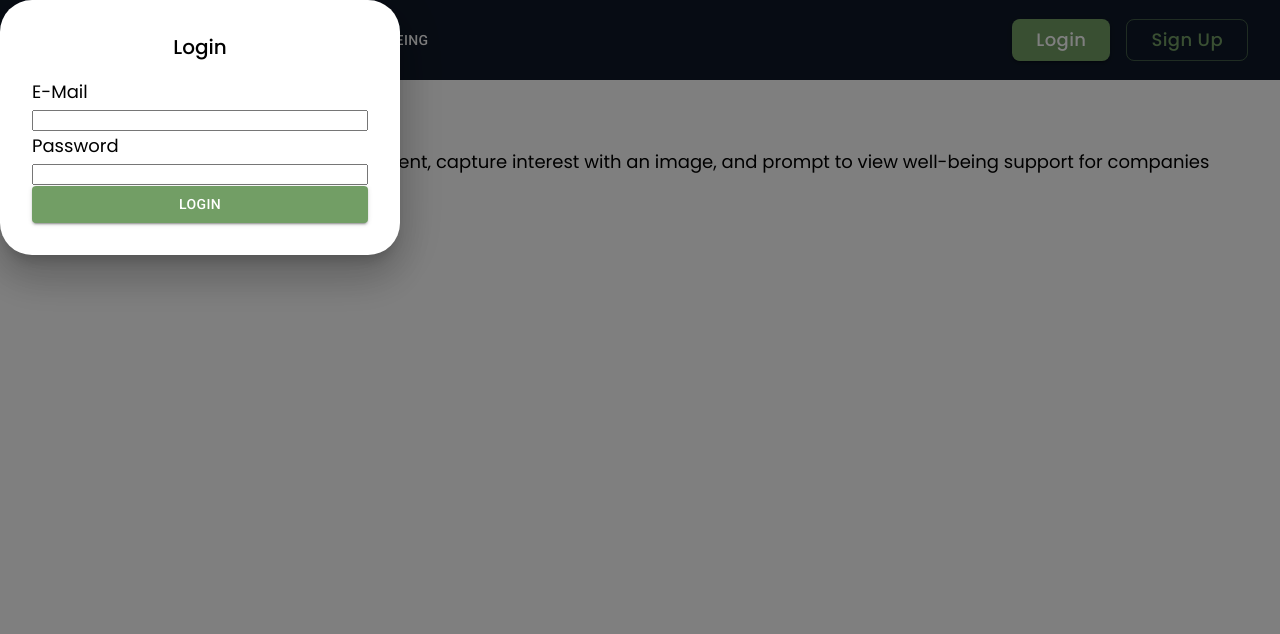
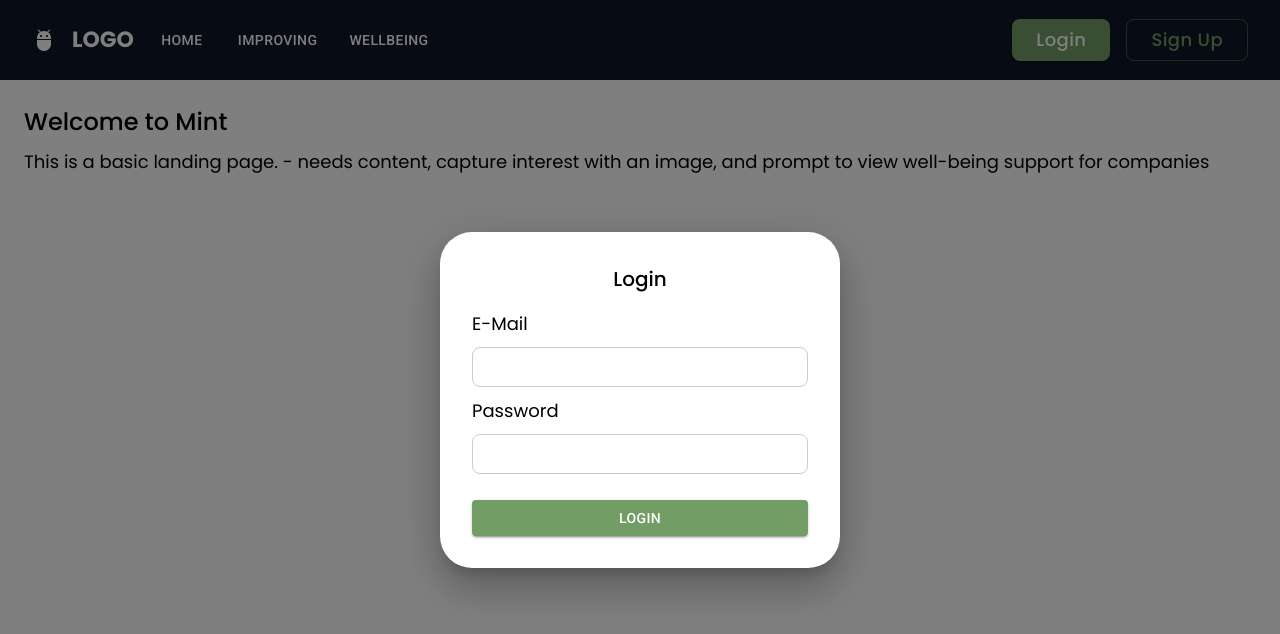
Before and after one commit to J24-Cobalt/front-end, a React (Vite) app: page / in a window 1280 px wide. Both pictures are taken after a click on the button "Login". Shown: the top 634 px of the page. Built offline with nearby package versions, Linux system fonts and the light colour scheme.

Commit message:
feat/login should be working now

```diff
--- a/src/features/dataSlices/auth/authSlice.ts
+++ b/src/features/dataSlices/auth/authSlice.ts
@@ -16,6 +16,8 @@ interface AuthState {
   error: string | null;
 }
 
+const userType = "company";
+
 // Async thunk for login
 export const login = createAsyncThunk<
   UserAuth,
@@ -23,7 +25,7 @@ export const login = createAsyncThunk<
   { rejectValue: string }
 >("auth/login", async ({ email, password }, thunkAPI) => {
   try {
-    const user = await loginUser(email, password);
+    const user = await loginUser(email, password, userType);
     return user;
   } catch (error) {
     return thunkAPI.rejectWithValue(`Invalid email or password: ${error}`);
@@ -63,10 +65,13 @@ const authSlice = createSlice({
   name: "auth",
   initialState,
   reducers: {
+    // Enhanced logout reducer to clear all user data
     logout: (state) => {
       state.isAuthenticated = false;
       state.user = null;
       state.error = null;
+      // Clear any stored token or session info
+      localStorage.removeItem("authToken"); // Example of clearing stored token
     },
     clearAuthError: (state) => {
       state.error = null;
--- a/src/features/landingPage/components/LoginModal.tsx
+++ b/src/features/landingPage/components/LoginModal.tsx
@@ -1,8 +1,9 @@
-import React, { useState } from "react";
+import React, { useState, useEffect } from "react";
 import { useDispatch, useSelector } from "react-redux";
 import { Box, Button, Typography, Modal, Grow } from "@mui/material";
 import { RootState, AppDispatch } from "@app/store/store";
 import { login } from "@features/dataSlices/auth/authSlice";
+import { useNavigate } from "react-router-dom";
 
 interface LoginModalProps {
   open: boolean;
@@ -10,6 +11,9 @@ interface LoginModalProps {
 }
 
 const style = {
+  top: "50%",
+  left: "50%",
+  transform: "translate(-50%, -50%)",
   width: 400,
   bgcolor: "background.paper",
   boxShadow: 24,
@@ -17,21 +21,52 @@ const style = {
   borderRadius: 8,
 };
 
+const inputStyle: React.CSSProperties = {
+  width: "100%",
+  padding: "10px",
+  margin: "10px 0",
+  borderRadius: "8px",
+  border: "1px solid #ccc",
+  outline: "none",
+  fontSize: "16px",
+  boxSizing: "border-box",
+};
+
 const LoginModal: React.FC<LoginModalProps> = ({ open, onClose }) => {
   const dispatch = useDispatch<AppDispatch>();
   const authError = useSelector((state: RootState) => state.auth.error);
+  const isAuthenticated = useSelector(
+    (state: RootState) => state.auth.isAuthenticated
+  );
+  const navigate = useNavigate();
 
   const [email, setEmail] = useState("");
   const [password, setPassword] = useState("");
 
+  useEffect(() => {
+    // Close the modal and navigate after login if authenticated
+    if (isAuthenticated && open) {
+      onClose();
+      navigate("/matching");
+    }
+  }, [isAuthenticated, open, navigate, onClose]);
+
   const handleSubmit = async (e: React.FormEvent) => {
     e.preventDefault();
-    await dispatch(login({ email, password }));
-    if (!authError) onClose();
+    dispatch(login({ email, password }));
   };
 
   return (
-    <Modal open={open} onClose={onClose} closeAfterTransition>
+    <Modal
+      open={open}
+      onClose={onClose}
+      closeAfterTransition
+      sx={{
+        display: "flex",
+        alignItems: "center",
+        justifyContent: "center",
+      }}
+    >
       <Grow in={open}>
         <Box sx={style}>
           <Typography
@@ -53,7 +88,7 @@ const LoginModal: React.FC<LoginModalProps> = ({ open, onClose }) => {
                 type="email"
                 value={email}
                 onChange={(e) => setEmail(e.target.value)}
-                style={{ width: "100%" }}
+                style={inputStyle}
               />
             </Box>
             <Box>
@@ -62,10 +97,10 @@ const LoginModal: React.FC<LoginModalProps> = ({ open, onClose }) => {
                 type="password"
                 value={password}
                 onChange={(e) => setPassword(e.target.value)}
-                style={{ width: "100%" }}
+                style={inputStyle}
               />
             </Box>
-            <Button type="submit" variant="contained" fullWidth>
+            <Button type="submit" variant="contained" fullWidth sx={{ mt: 2 }}>
               Login
             </Button>
           </form>
--- a/src/features/landingPage/components/SignupModal.tsx
+++ b/src/features/landingPage/components/SignupModal.tsx
@@ -8,6 +8,28 @@ interface SignUpModalProps {
   open: boolean;
   onClose: () => void;
 }
+
+const modalStyle = {
+  top: "50%",
+  left: "50%",
+  transform: "translate(-50%, -50%)",
+  width: 400,
+  bgcolor: "background.paper",
+  boxShadow: 24,
+  p: 4,
+  borderRadius: 8,
+};
+
+const inputStyle: React.CSSProperties = {
+  width: "100%",
+  padding: "10px",
+  margin: "10px 0",
+  borderRadius: "8px",
+  border: "1px solid #ccc",
+  outline: "none",
+  fontSize: "16px",
+  boxSizing: "border-box",
+};
 
 const SignUpModal: React.FC<SignUpModalProps> = ({ open, onClose }) => {
   const dispatch = useDispatch<AppDispatch>();
@@ -25,9 +47,18 @@ const SignUpModal: React.FC<SignUpModalProps> = ({ open, onClose }) => {
   };
 
   return (
-    <Modal open={open} onClose={onClose} closeAfterTransition>
+    <Modal
+      open={open}
+      onClose={onClose}
+      closeAfterTransition
+      sx={{
+        display: "flex",
+        alignItems: "center",
+        justifyContent: "center",
+      }}
+    >
       <Grow in={open}>
-        <Box>
+        <Box sx={modalStyle}>
           <Typography
             variant="h6"
             component="h2"
@@ -47,7 +78,7 @@ const SignUpModal: React.FC<SignUpModalProps> = ({ open, onClose }) => {
                 type="text"
                 value={fullname}
                 onChange={(e) => setFullName(e.target.value)}
-                style={{ width: "100%" }}
+                style={inputStyle}
               />
             </Box>
             <Box>
@@ -56,7 +87,7 @@ const SignUpModal: React.FC<SignUpModalProps> = ({ open, onClose }) => {
                 type="text"
                 value={username}
                 onChange={(e) => setUsername(e.target.value)}
-                style={{ width: "100%" }}
+                style={inputStyle}
               />
             </Box>
             <Box>
@@ -65,7 +96,7 @@ const SignUpModal: React.FC<SignUpModalProps> = ({ open, onClose }) => {
                 type="email"
                 value={email}
                 onChange={(e) => setEmail(e.target.value)}
-                style={{ width: "100%" }}
+                style={inputStyle}
               />
             </Box>
             <Box>
@@ -74,10 +105,10 @@ const SignUpModal: React.FC<SignUpModalProps> = ({ open, onClose }) => {
                 type="password"
                 value={password}
                 onChange={(e) => setPassword(e.target.value)}
-                style={{ width: "100%" }}
+                style={inputStyle}
               />
             </Box>
-            <Button type="submit" variant="contained" fullWidth>
+            <Button type="submit" variant="contained" fullWidth sx={{ mt: 2 }}>
               Sign Up
             </Button>
           </form>
--- a/src/features/navbar/Navbar.tsx
+++ b/src/features/navbar/Navbar.tsx
@@ -91,7 +91,7 @@ export default function Navbar() {
               </AppButton>
             </>
           ) : (
-            <AppButton href="/profile" variant="outlined">
+            <AppButton href="/profile" variant="text">
               <Avatar alt="User Avatar" src="/static/images/avatar/2.jpg" />
             </AppButton>
           )}
--- a/src/features/ui/AccountSidebar/AccountSidebar.tsx
+++ b/src/features/ui/AccountSidebar/AccountSidebar.tsx
@@ -1,5 +1,4 @@
 import { NavLink } from "react-router-dom";
-
 import LogoutIcon from "@mui/icons-material/Logout";
 import {
   Box,
@@ -12,11 +11,12 @@ import {
   Stack,
   Typography,
 } from "@mui/material";
-
 import { Colors, theme } from "@app/styles";
 import AdbIcon from "@mui/icons-material/Adb";
-
 import { ACCOUNT_LINKS } from "./data";
+import { AppDispatch } from "@app/store/store"; // Ensure this is correctly set up
+import { logout } from "@features/dataSlices/auth/authSlice"; // Import the logout action
+import { useDispatch } from "react-redux";
 
 interface Props {
   onClose: () => void;
@@ -24,18 +24,17 @@ interface Props {
 }
 
 export default function AccountSidebar({ isMinimized, onClose }: Props) {
-  //const user = useAppSelector(selectUser);
-  //const isCompany = useAppSelector(selectIsCompany);
-  //const userInitial = user?.displayName?.split(" ")[0][0];
-  const isCompany = true;
+  const dispatch = useDispatch<AppDispatch>();
+  const isCompany = false;
 
   const onLinkClick = () => {
     onClose();
   };
 
-  /*const onLogout = () => {
-    logout();
-  };*/
+  const onLogout = () => {
+    dispatch(logout());
+    onClose(); // Optional: Close sidebar after logout
+  };
 
   return (
     <Stack
@@ -69,15 +68,14 @@ export default function AccountSidebar({ isMinimized, onClose }: Props) {
         </Box>
         <List>
           {ACCOUNT_LINKS.map(({ Icon, text, path, divider }) => {
-            // Modify "Applications" link for company users
             const displayText =
               isCompany && text === "Applications" ? "Applicants" : text;
             const displayPath =
-              isCompany && text === "Applications" ? "/applicants" : path;
+              isCompany && text === "/applications" ? "/applicants" : path;
 
             return (
-              <>
-                <ListItem key={text} disablePadding>
+              <div key={text}>
+                <ListItem disablePadding>
                   <NavLink
                     to={displayPath}
                     style={{
@@ -121,13 +119,13 @@ export default function AccountSidebar({ isMinimized, onClose }: Props) {
                   </NavLink>
                 </ListItem>
                 {divider && <Divider sx={{ my: 1 }} />}
-              </>
+              </div>
             );
           })}
         </List>
       </Box>
       <ButtonBase
-        /*onClick={onLogout}*/
+        onClick={onLogout}
         sx={{ height: 51, py: 1, px: 2, width: "fit-content", borderRadius: 2 }}
       >
         <LogoutIcon sx={{ color: "text.secondary", mr: isMinimized ? 0 : 4 }} />
--- a/src/pages/profile.tsx
+++ b/src/pages/profile.tsx
@@ -6,7 +6,7 @@ import UserProfile from "@features/profiles/UserProfile";
 export default function Profile() {
   // Replace this with the actual selector from your Redux store or other state management
   //const isCompany = useAppSelector((state) => state.auth.isCompany); // adjust selector as needed
-  const isCompany = true;
+  const isCompany = false;
 
   return isCompany ? <CompanyProfile /> : <UserProfile />;
 }
```
